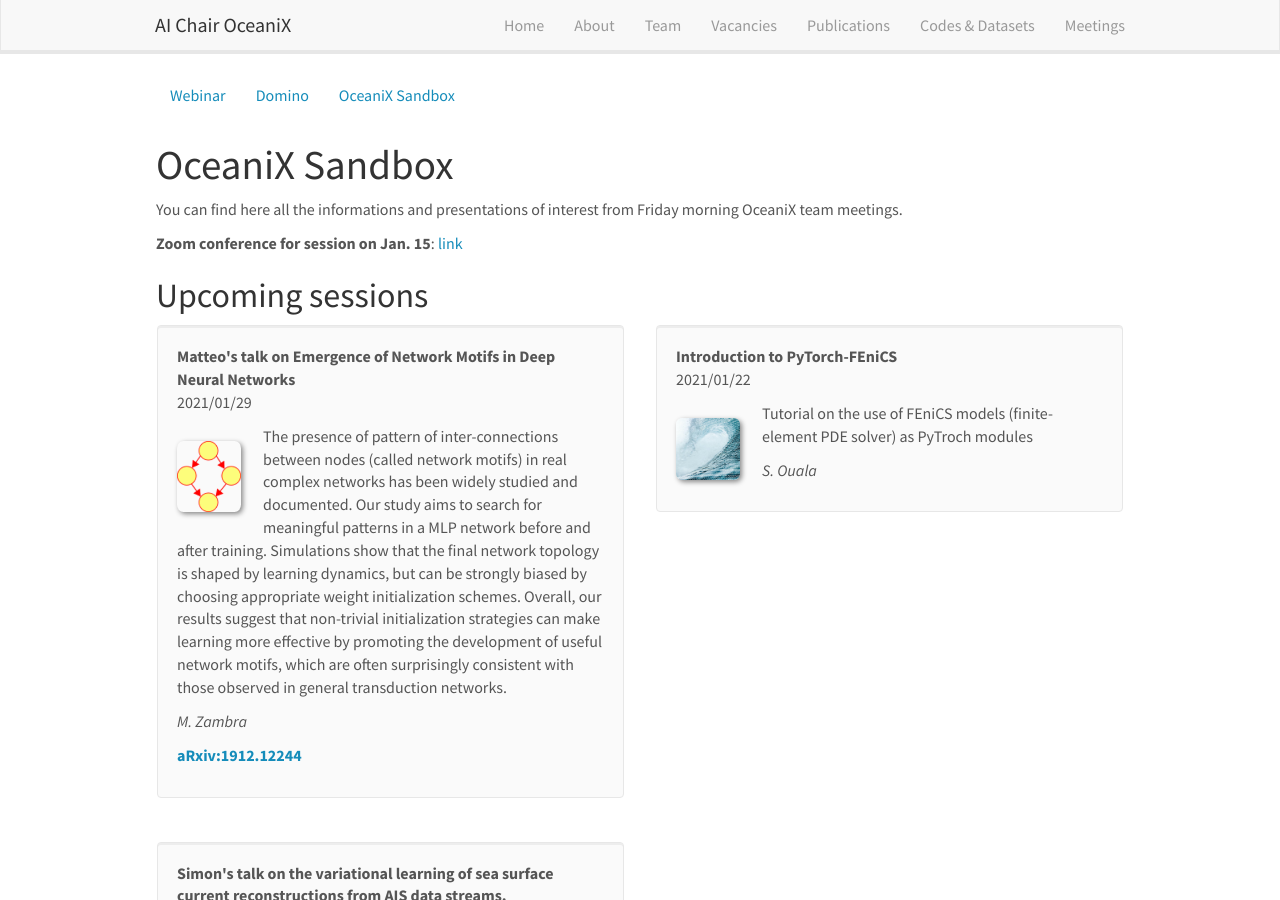
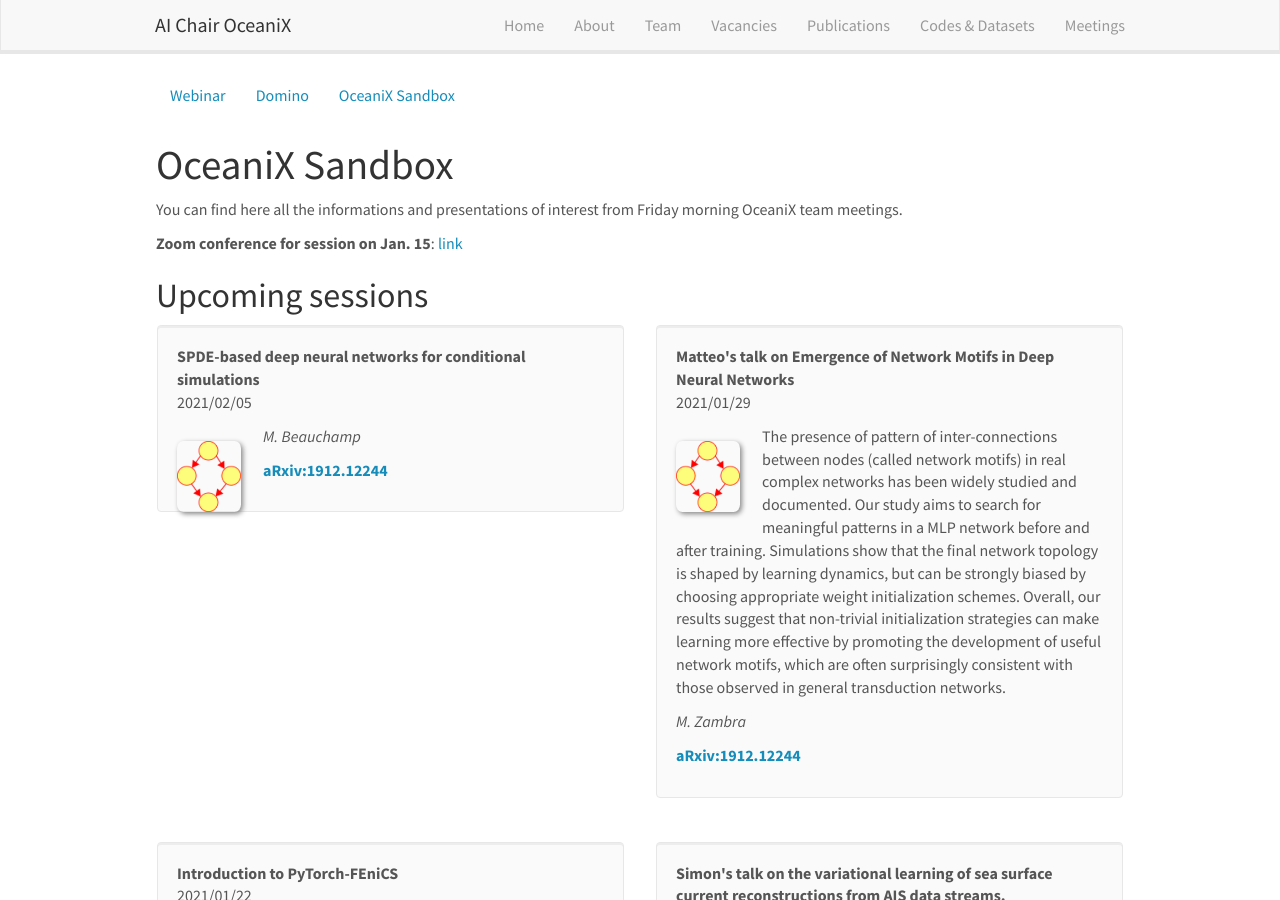
Before and after one commit to CIA-Oceanix/CIA-Oceanix.github.io, a Jekyll site: the page built from _pages/oceanix_sandbox.md, in a window 1280 px wide and 900 px high. Built offline with Jekyll 4.4.1, drawn with Linux system fonts in a browser that asks for light colours; nearby versions of some CDN libraries.

Commit message:
Update sandbox_list.yml

```diff
--- a/_data/sandbox_list.yml
+++ b/_data/sandbox_list.yml
@@ -1,3 +1,18 @@
+- title: "SPDE-based deep neural networks for conditional simulations"
+  image: matteo_sandbox.png
+  description:
+  date: 2021/02/05
+  authors: M. Beauchamp
+  link:
+  slideslink:
+    url1:
+    display1: #Slides
+    url2: https://arxiv.org/abs/1912.12244
+    display2: aRxiv:1912.12244
+  highlight: 1
+  codetype: 2
+  news1:
+  news2:
 - title: "Matteo's talk on Emergence of Network Motifs in Deep Neural Networks"
   image: matteo_sandbox.png
   description: The presence of pattern of inter-connections between nodes (called network motifs) in real complex networks has been widely studied and documented. Our study aims to search for meaningful patterns in a MLP network before and after training. Simulations show that the final network topology is shaped by learning dynamics, but can be strongly biased by choosing appropriate weight initialization schemes. Overall, our results suggest that non-trivial initialization strategies can make learning more effective by promoting the development of useful network motifs, which are often surprisingly consistent with those observed in general transduction networks.
```
